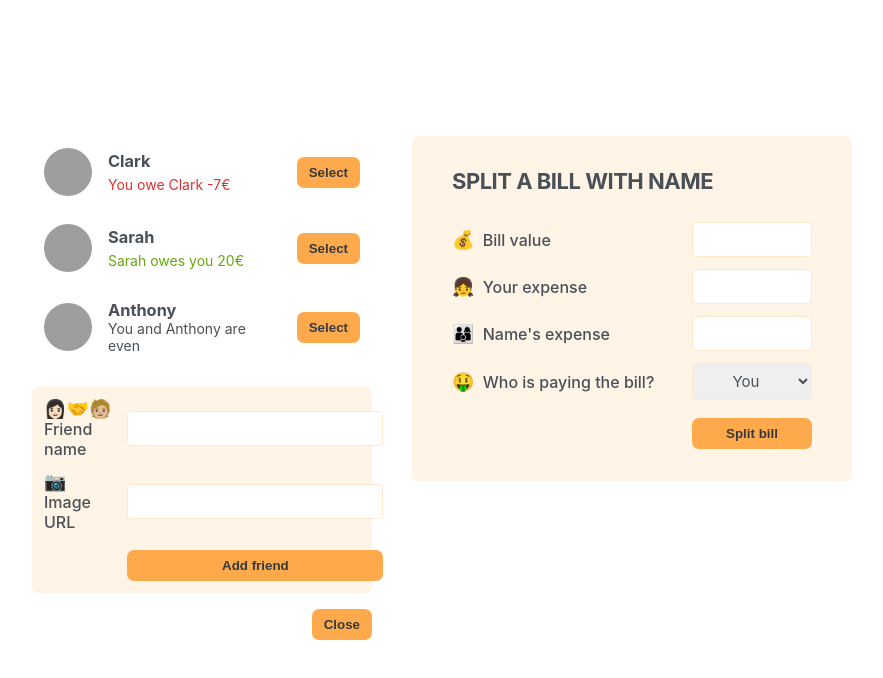
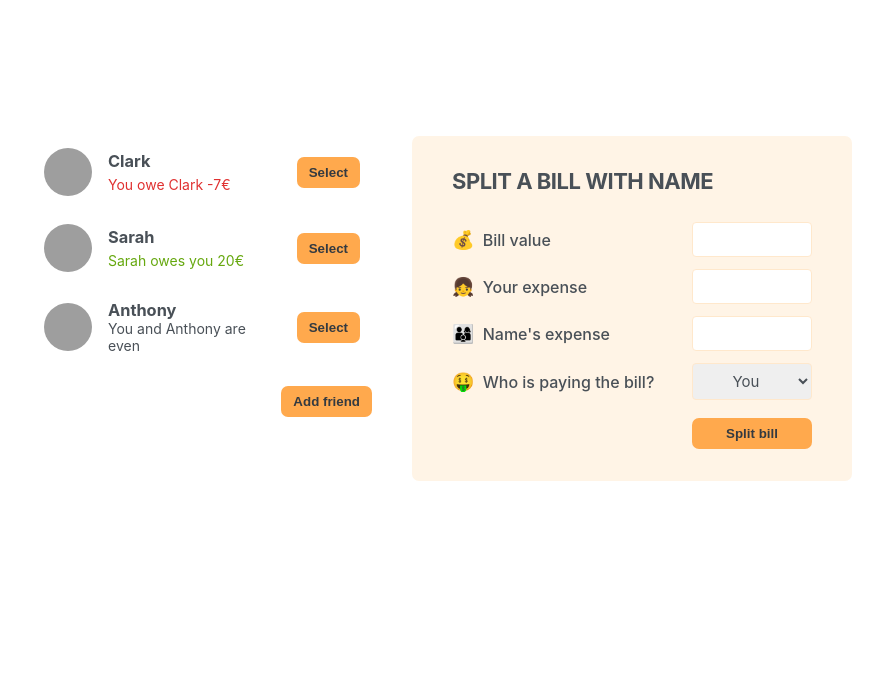
Before and after one commit to AntonovAtanas/React-Split-The-Bill, a React (Vite) app: page / in a window 1280 px wide. Shown: the top 678 px of the page, without its empty margins (198-1081 px from the left). Built offline with nearby package versions, Linux system fonts and the light colour scheme; grey boxes are pictures that could not be loaded.

Commit message:
Add toggle view to add friend

```diff
--- a/src/components/friends/Add-Friend.jsx
+++ b/src/components/friends/Add-Friend.jsx
@@ -1,9 +1,12 @@
-import Button from "./Button"
+import { useState } from "react";
+import Button from "./Button";
 
-export default function AddFriend () {
+export default function AddFriend() {
+    const [isOpen, setIsOpen] = useState(false);
 
     return (
         <div className="add-form-wrapper">
+            { isOpen &&
                 <form action="" className="form-add-friend">
                     <label htmlFor="">👩🏻‍🤝‍🧑🏼Friend name</label>
                     <input type="text" />
@@ -11,7 +14,8 @@ export default function AddFriend () {
                     <input type="text" />
                     <Button>Add friend</Button>
                 </form>
-                <button className="button form-toggle">Close</button>
+            }
+            <button className="button form-toggle" onClick={() => setIsOpen((isOpen) => !isOpen)}>{isOpen ? 'Close' : 'Add friend'}</button>
         </div>
-    )
+    );
 }
```
Lines whose indentation alone changed are shown as unchanged.
